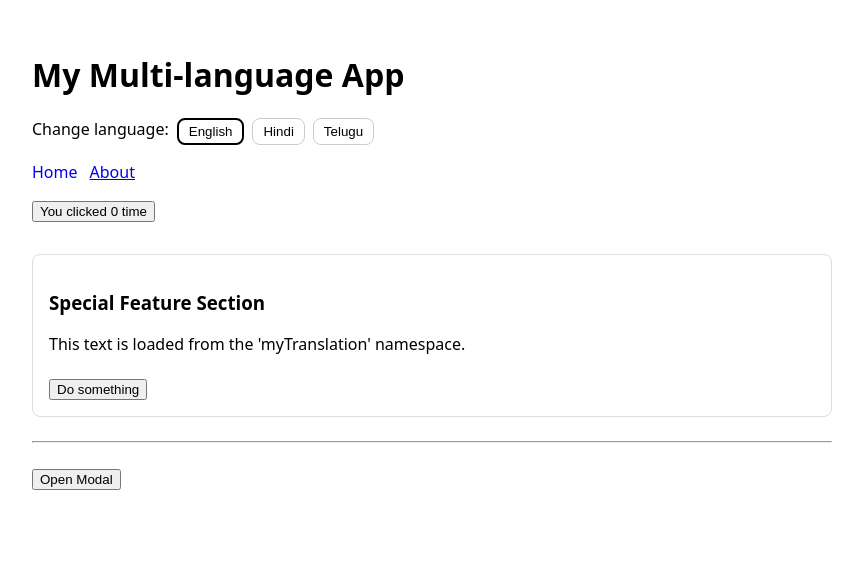
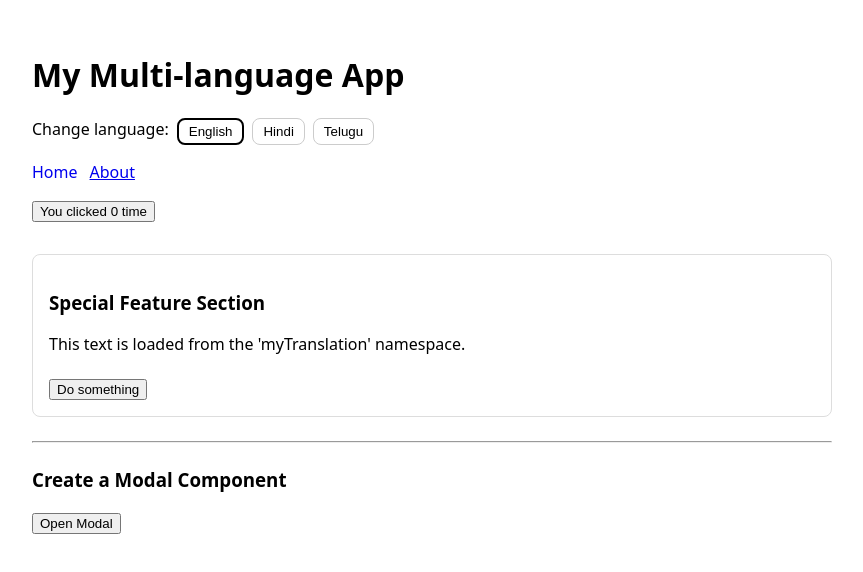
Before and after one commit to UdayKumarBurgula/my-react-prepare, a React (Create React App) app: page /about in a window 1280 px wide. Shown: the top 572 px of the page, without its empty margins (0-863 px from the left). Built offline with nearby package versions, Linux system fonts and the light colour scheme.

Commit message:
Create a Modal Component

```diff
--- a/src/pages/AboutPage.js
+++ b/src/pages/AboutPage.js
@@ -36,6 +36,7 @@ function AboutPage() {
 
   return (
       <div>
+          <h3>Create a Modal Component</h3>
           <button onClick={() => setIsModalOpen(true)}>Open Modal</button>
           <Modal isOpen={isModalOpen} onClose={() => setIsModalOpen(false)}>
               <h1>Modal Content</h1>
```
